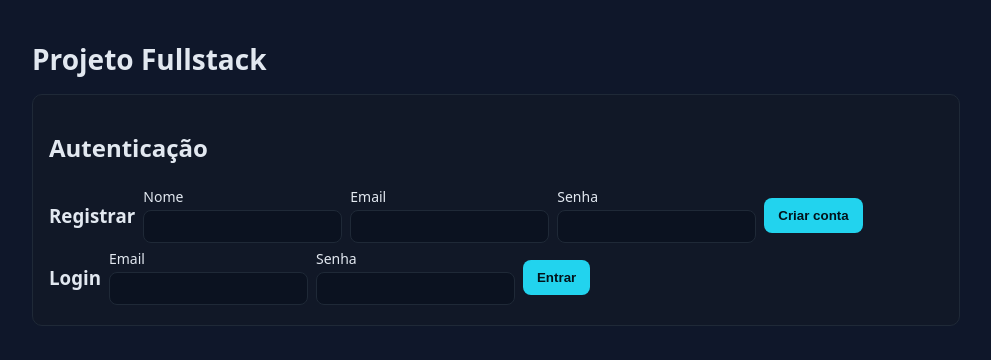
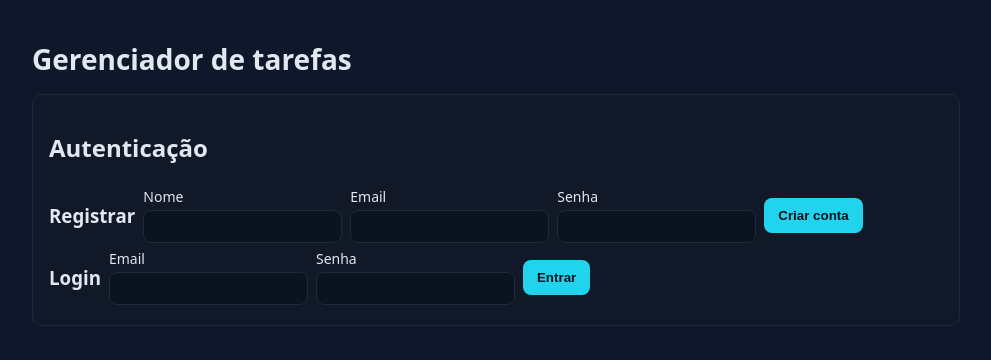
Before and after one commit to FelipeHondei/LoginAuth, a plain HTML site: page app/static/index.html in a window 1280 px wide. Shown: the whole page, without its empty margins (144-1135 px from the left). Drawn offline with Linux system fonts and the light colour scheme; no server answers.

Commit message:
Index change

```diff
--- a/app/static/index.html
+++ b/app/static/index.html
@@ -3,12 +3,12 @@
 <head>
     <meta charset="utf-8" />
     <meta name="viewport" content="width=device-width, initial-scale=1" />
-    <title>Projeto Fullstack - Sem npm</title>
+    <title> Projeto A </title>
     <link rel="stylesheet" href="/static/styles.css" />
 </head>
 <body>
 <div class="container">
-    <h1>Projeto Fullstack</h1>
+    <h1>Gerenciador de tarefas</h1>
 
     <section id="auth-section" class="card">
         <h2>Autenticação</h2>
```
